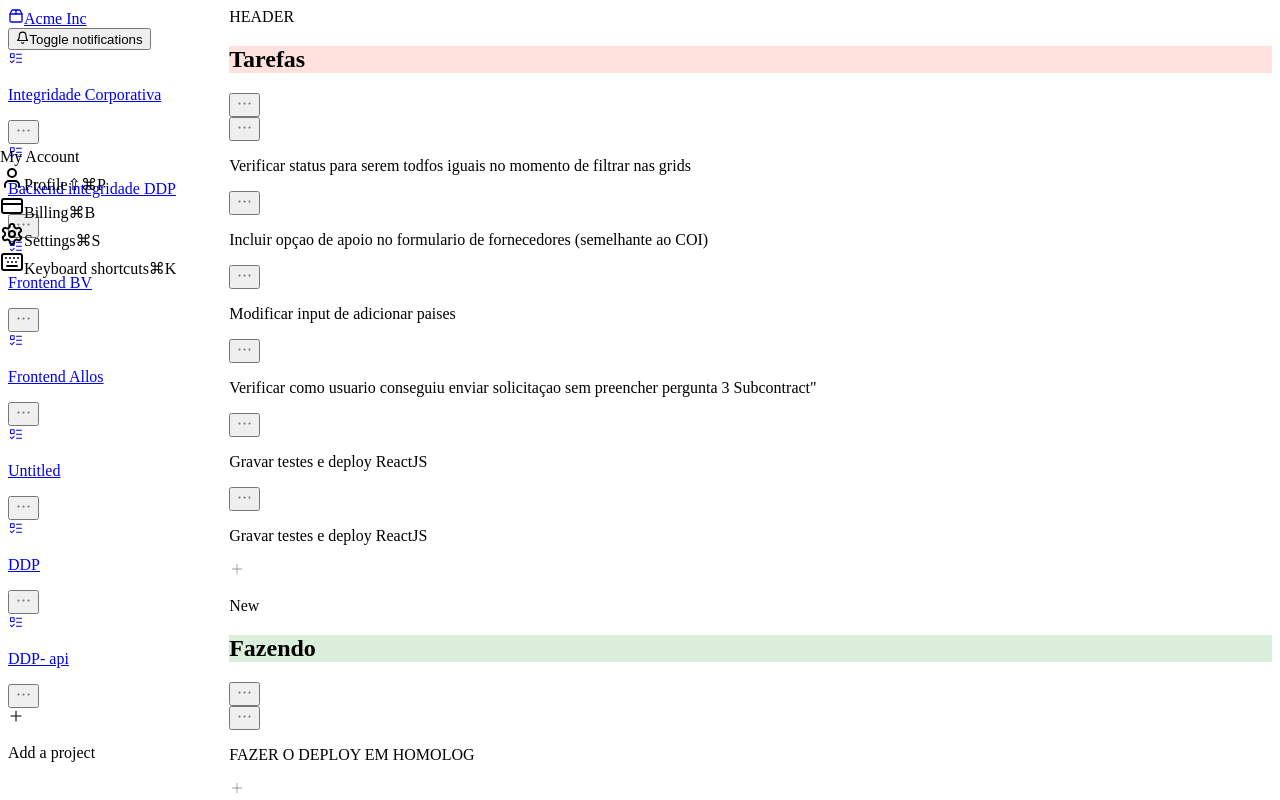
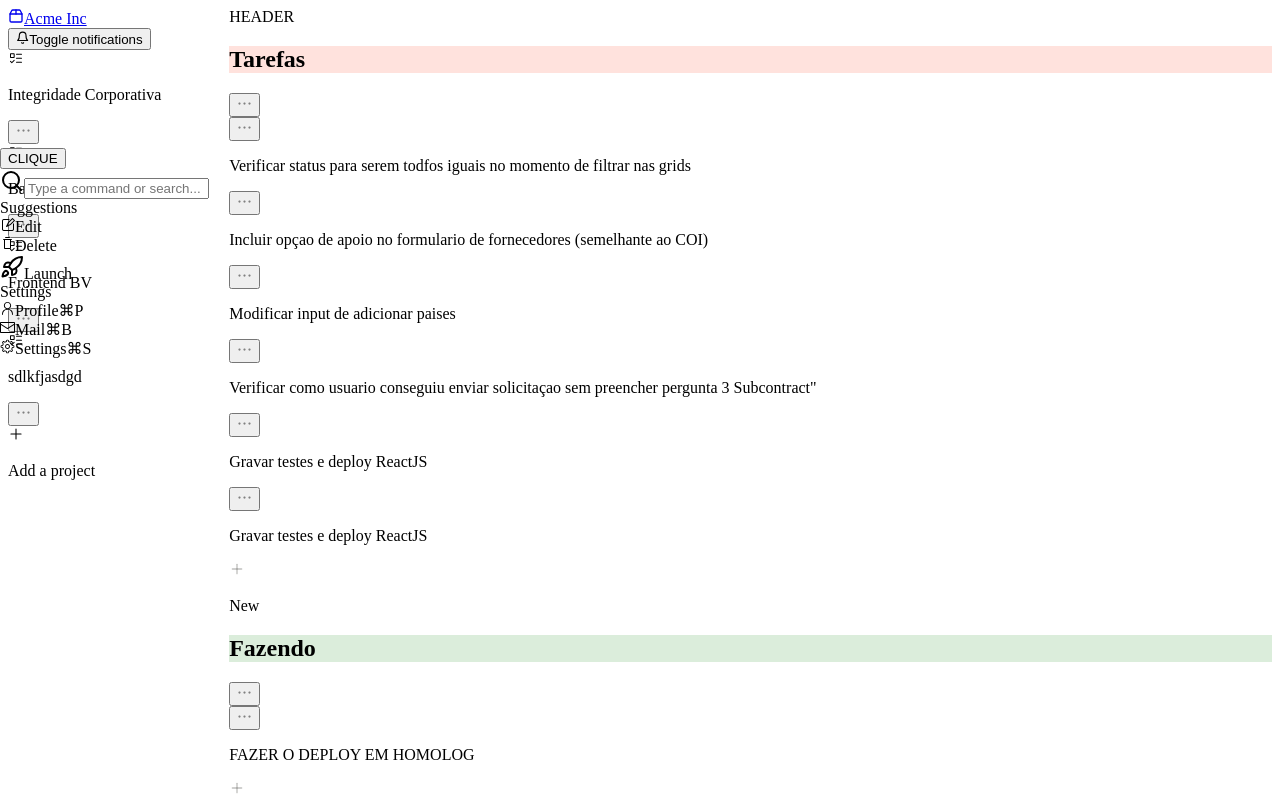
Before and after one commit to rodolfo-code/rotion-app, a Next.js app: page /workspace/1 in a window 1280 px wide. Both pictures are taken after a click on the button 23 px from the left and 132 px from the top of the page. Shown: the top 800 px of the page. Built offline with nearby package versions, Linux system fonts and the light colour scheme; data requests are answered from the project's data file.

Commit message:
adicionando e removendo projetos

```diff
--- a/app/actions/createProject.ts
+++ /dev/null
@@ -1,30 +0,0 @@
-import api from "@/services/axiosConfig";
-import { revalidatePath } from "next/cache";
-import { redirect } from "next/navigation";
-import { z } from "zod";
-
-const FormProjectSchema = z.object({
-  userId: z.string(),
-  id: z.string(),
-  title: z.string(),
-  description: z.string(),
-  icon: z.string(),
-});
-
-const CreateProject = FormProjectSchema.omit({ id: true });
-
-export async function createProject(formData: FormData) {
-  try {
-    await api.post("/projects", {
-      userId: formData.get("userId"),
-      title: formData.get("title") ?? "Untitled",
-      description: formData.get("description") ?? "",
-      icon: formData.get("icon") ?? "",
-    });
-  } catch (error) {
-    return {
-      message: "Database Error: Failed to Create Invoice.",
-      error,
-    };
-  }
-}
--- a/app/components/navLink/index.tsx
+++ b/app/components/navLink/index.tsx
@@ -3,35 +3,14 @@
 import { Button } from "@/components/ui/button";
 import clsx from "clsx";
 import Link from "next/link";
-import { usePathname, useRouter } from "next/navigation";
-import React, { useCallback, useState } from "react";
-import { IconType } from "react-icons";
+import { usePathname } from "next/navigation";
 
 import { GoTasklist } from "react-icons/go";
 import { RxDotsHorizontal } from "react-icons/rx";
 
-import * as Cmd from "@/components/ui/command";
 import { EnvelopeClosedIcon, GearIcon, Pencil2Icon, PersonIcon, TrashIcon } from "@radix-ui/react-icons";
-import { Popover, PopoverContent, PopoverTrigger } from "@/components/ui/popover";
-import { CardMenu } from "@/app/workspace/components/CardMenu";
 
-import {
-  Cloud,
-  CreditCard,
-  Github,
-  Keyboard,
-  LifeBuoy,
-  LogOut,
-  Mail,
-  MessageSquare,
-  Plus,
-  PlusCircle,
-  RocketIcon,
-  Settings,
-  User,
-  UserPlus,
-  Users,
-} from "lucide-react";
+import { RocketIcon } from "lucide-react";
 
 import {
   Command,
@@ -44,23 +23,11 @@ import {
   CommandShortcut,
 } from "@/components/ui/command";
 
-import {
-  DropdownMenu,
-  DropdownMenuContent,
-  DropdownMenuGroup,
-  DropdownMenuItem,
-  DropdownMenuLabel,
-  DropdownMenuPortal,
-  DropdownMenuSeparator,
-  DropdownMenuShortcut,
-  DropdownMenuSub,
-  DropdownMenuSubContent,
-  DropdownMenuSubTrigger,
-  DropdownMenuTrigger,
-} from "@/components/ui/dropdown-menu";
+import { DropdownMenu, DropdownMenuContent, DropdownMenuTrigger } from "@/components/ui/dropdown-menu";
+import { deleteProject } from "@/services/ProjectService/deleteProject";
 
 interface NavLinkProps {
-  id: string;
+  projectId: string;
   href: string;
   title: string;
   icon: keyof typeof icons;
@@ -70,25 +37,29 @@ let icons = {
   goTasklist: GoTasklist,
 };
 
-export default function NavLink({ href, title, icon, id }: NavLinkProps) {
+export default function NavLink({ href, title, icon, projectId }: NavLinkProps) {
   const pathname = usePathname();
-  // const router = useRouter();
+  let currentRoute = pathname;
 
-  function handleDeleteProject({ id }: { id: string }) {}
+  async function handleDeleteProject(id: string) {
+    let shouldRedirect = currentRoute.includes(projectId);
+    await deleteProject(id, shouldRedirect);
+  }
 
   const IconComponent = icons[icon];
 
   return (
+    <>
       <Link
         href={`/workspace/${href}`}
         className={clsx(
-        "group relative flex items-start gap-x-3 rounded-md py-1.5 px-2 text-sm leading-6 font-medium text-gray-600 hover:bg-gray-100 hover:text-black whitespace-nowrap overflow-hidden text-ellipsis cursor-pointer",
+          "group relative z-10 flex items-start gap-x-3 rounded-md py-1.5 px-2 text-sm leading-6 font-medium text-gray-600 hover:bg-gray-100 hover:text-black whitespace-nowrap overflow-hidden text-ellipsis cursor-pointer",
           {
             "bg-gray-100 text-gray-950": pathname === `/workspace/${href}`,
           }
         )}
-    >
-      <div className="group flex justify-between w-full">
+      ></Link>
+      <div className="z-40 group flex justify-between w-full">
         <div className="flex gap-x-3">
           <IconComponent className="h-4 w-4" />
           <p className="text-xs">{title}</p>
@@ -106,33 +77,52 @@ export default function NavLink({ href, title, icon, id }: NavLinkProps) {
             </Button>
           </DropdownMenuTrigger>
           <DropdownMenuContent className="w-56">
-            <DropdownMenuLabel>My Account</DropdownMenuLabel>
-            <DropdownMenuSeparator />
-            <DropdownMenuGroup>
-              <DropdownMenuItem>
-                <User className="mr-2 h-4 w-4" />
+            <form action={() => handleDeleteProject(projectId)}>
+              <button>CLIQUE</button>
+            </form>
+            <Command className="">
+              <CommandInput placeholder="Type a command or search..." />
+              <CommandList>
+                <CommandEmpty>No results found.</CommandEmpty>
+                <CommandGroup heading="Suggestions">
+                  <CommandItem className="">
+                    <Pencil2Icon className="mr-2 h-4 w-4" />
+                    <span>Edit</span>
+                  </CommandItem>
+                  <CommandItem>
+                    <form action={() => handleDeleteProject(projectId)}>
+                      <TrashIcon className="mr-2 h-4 w-4" onClick={() => handleDeleteProject(projectId)} />
+                      <span>Delete</span>
+                    </form>
+                  </CommandItem>
+                  <CommandItem>
+                    <RocketIcon className="mr-2 h-4 w-4" />
+                    <span>Launch</span>
+                  </CommandItem>
+                </CommandGroup>
+                <CommandSeparator />
+                <CommandGroup heading="Settings">
+                  <CommandItem>
+                    <PersonIcon className="mr-2 h-4 w-4" />
                     <span>Profile</span>
-                <DropdownMenuShortcut>⇧⌘P</DropdownMenuShortcut>
-              </DropdownMenuItem>
-              <DropdownMenuItem>
-                <CreditCard className="mr-2 h-4 w-4" />
-                <span>Billing</span>
-                <DropdownMenuShortcut>⌘B</DropdownMenuShortcut>
-              </DropdownMenuItem>
-              <DropdownMenuItem>
-                <Settings className="mr-2 h-4 w-4" />
+                    <CommandShortcut>⌘P</CommandShortcut>
+                  </CommandItem>
+                  <CommandItem>
+                    <EnvelopeClosedIcon className="mr-2 h-4 w-4" />
+                    <span>Mail</span>
+                    <CommandShortcut>⌘B</CommandShortcut>
+                  </CommandItem>
+                  <CommandItem>
+                    <GearIcon className="mr-2 h-4 w-4" />
                     <span>Settings</span>
-                <DropdownMenuShortcut>⌘S</DropdownMenuShortcut>
-              </DropdownMenuItem>
-              <DropdownMenuItem>
-                <Keyboard className="mr-2 h-4 w-4" />
-                <span>Keyboard shortcuts</span>
-                <DropdownMenuShortcut>⌘K</DropdownMenuShortcut>
-              </DropdownMenuItem>
-            </DropdownMenuGroup>
+                    <CommandShortcut>⌘S</CommandShortcut>
+                  </CommandItem>
+                </CommandGroup>
+              </CommandList>
+            </Command>
           </DropdownMenuContent>
         </DropdownMenu>
       </div>
-    </Link>
+    </>
   );
 }
--- a/app/components/sidebar/Sidebar.tsx
+++ b/app/components/sidebar/Sidebar.tsx
@@ -1,15 +1,10 @@
 "use server";
 
-import React from "react";
 import Link from "next/link";
+import { LuBell, LuPackage2 } from "react-icons/lu";
+import ContentAddPopover from "../../../components/ContentAddPopover";
 import NavLink from "../navLink";
-import { LuPackage2, LuBell } from "react-icons/lu";
-import { RxPlus } from "react-icons/rx";
-import getProjects from "@/services/ProjectService/getProjects";
-import clsx from "clsx";
-import { createProject } from "@/app/actions/createProject";
-import ContentAddPopover from "../../../components/ContentAddPopover";
-import { revalidatePath } from "next/cache";
+import { getProjects } from "@/services/ProjectService/getProjects";
 
 export default async function Sidebar() {
   const data = await getProjects();
@@ -30,7 +25,7 @@ export default async function Sidebar() {
         <div className="flex-1 overflow-auto py-2">
           <nav className="grid items-start px-1.5 text-sm font-medium gap-px">
             {data.map(({ id, icon, title }) => (
-              <NavLink key={title} href={id} id={id} title={title} icon={"goTasklist"} />
+              <NavLink key={title} href={id} projectId={id} title={title} icon={"goTasklist"} />
             ))}
             <ContentAddPopover />
           </nav>
--- a/app/types/index.ts
+++ b/app/types/index.ts
@@ -25,3 +25,8 @@ export interface Board {
   creatable: boolean;
   cards: Card[];
 }
+
+export interface ProjectError {
+  message: string;
+  error: any;
+}
--- a/app/workspace/components/CardMenu.tsx
+++ b/app/workspace/components/CardMenu.tsx
@@ -1,19 +1,7 @@
-import { EnvelopeClosedIcon, GearIcon, Pencil2Icon, PersonIcon, RocketIcon, TrashIcon } from "@radix-ui/react-icons";
-import {
-  DropdownMenu,
-  DropdownMenuContent,
-  DropdownMenuGroup,
-  DropdownMenuItem,
-  DropdownMenuLabel,
-  DropdownMenuPortal,
-  DropdownMenuSeparator,
-  DropdownMenuShortcut,
-  DropdownMenuSub,
-  DropdownMenuSubContent,
-  DropdownMenuSubTrigger,
-  DropdownMenuTrigger,
-} from "@/components/ui/dropdown-menu";
+import { DropdownMenu, DropdownMenuContent, DropdownMenuTrigger } from "@/components/ui/dropdown-menu";
+import { GearIcon, Pencil2Icon, RocketIcon, TrashIcon } from "@radix-ui/react-icons";
 
+import { Button } from "@/components/ui/button";
 import {
   Command,
   CommandEmpty,
@@ -24,10 +12,7 @@ import {
   CommandSeparator,
   CommandShortcut,
 } from "@/components/ui/command";
-import { useEffect, useRef, useState } from "react";
-import { Button } from "@/components/ui/button";
 import { RxDotsHorizontal } from "react-icons/rx";
-import { CreditCard, Keyboard, Settings, User } from "lucide-react";
 
 export function CardMenu({ onClose }: any) {
   return (
@@ -41,31 +26,35 @@ export function CardMenu({ onClose }: any) {
           <RxDotsHorizontal color="gray" size={15} className="self-center" />
         </Button>
       </DropdownMenuTrigger>
-      <DropdownMenuContent className="w-56">
-        <DropdownMenuLabel>My Account</DropdownMenuLabel>
-        <DropdownMenuSeparator />
-        <DropdownMenuGroup>
-          <DropdownMenuItem>
-            <User className="mr-2 h-4 w-4" />
-            <span>Profile</span>
-            <DropdownMenuShortcut>⇧⌘P</DropdownMenuShortcut>
-          </DropdownMenuItem>
-          <DropdownMenuItem>
-            <CreditCard className="mr-2 h-4 w-4" />
-            <span>Billing</span>
-            <DropdownMenuShortcut>⌘B</DropdownMenuShortcut>
-          </DropdownMenuItem>
-          <DropdownMenuItem>
-            <Settings className="mr-2 h-4 w-4" />
-            <span>Settings</span>
-            <DropdownMenuShortcut>⌘S</DropdownMenuShortcut>
-          </DropdownMenuItem>
-          <DropdownMenuItem>
-            <Keyboard className="mr-2 h-4 w-4" />
-            <span>Keyboard shortcuts</span>
-            <DropdownMenuShortcut>⌘K</DropdownMenuShortcut>
-          </DropdownMenuItem>
-        </DropdownMenuGroup>
+      <DropdownMenuContent align="start" className="w-56 " side="right">
+        <Command className="">
+          <CommandInput placeholder="Type a command or search..." />
+          <CommandList>
+            <CommandEmpty>No results found.</CommandEmpty>
+            <CommandGroup heading="Suggestions">
+              <CommandItem className="">
+                <Pencil2Icon className="mr-2 h-4 w-4" />
+                <span>Edit</span>
+              </CommandItem>
+              <CommandItem>
+                <TrashIcon className="mr-2 h-4 w-4" />
+                <span>Delete</span>
+              </CommandItem>
+              <CommandItem>
+                <RocketIcon className="mr-2 h-4 w-4" />
+                <span>Launch</span>
+              </CommandItem>
+            </CommandGroup>
+            <CommandSeparator />
+            <CommandGroup heading="Settings">
+              <CommandItem>
+                <GearIcon className="mr-2 h-4 w-4" />
+                <span>Settings</span>
+                <CommandShortcut>⌘S</CommandShortcut>
+              </CommandItem>
+            </CommandGroup>
+          </CommandList>
+        </Command>
       </DropdownMenuContent>
     </DropdownMenu>
   );
--- /dev/null
+++ b/services/ProjectService/createProject.ts
@@ -0,0 +1,22 @@
+"use server";
+
+import api from "@/services/axiosConfig";
+import { revalidatePath } from "next/cache";
+
+export async function createProject(formData: FormData): Promise<any> {
+  try {
+    await api.post("/projects", {
+      userId: formData.get("userId"),
+      title: formData.get("title") ?? "Untitled",
+      description: formData.get("description") ?? "",
+      icon: formData.get("icon") ?? "",
+    });
+  } catch (error) {
+    return {
+      message: "Database Error: Failed to Create Project.",
+      error,
+    };
+  }
+
+  revalidatePath("/workspace");
+}
--- /dev/null
+++ b/services/ProjectService/deleteProject.ts
@@ -0,0 +1,23 @@
+"use server";
+
+import { ProjectError } from "@/app/types";
+import api from "@/services/axiosConfig";
+import { revalidatePath } from "next/cache";
+import { redirect } from "next/navigation";
+
+export async function deleteProject(projectId: string, shouldRedirect: boolean): Promise<void | ProjectError> {
+  const url = `/projects/${projectId}`;
+
+  try {
+    await api.delete(url);
+  } catch (error) {
+    return {
+      message: "Database Error: Failed to Create Project.",
+      error,
+    };
+  }
+  revalidatePath("/workspace");
+  if (shouldRedirect) {
+    redirect("/workspace");
+  }
+}
--- a/utils/db.json
+++ b/utils/db.json
@@ -19,29 +19,9 @@
       "emoji": ""
     },
     {
-      "id": "10cdc08b-1874-4bea-ab7d-b5ddf08b4893",
-      "title": "Frontend Allos",
-      "description": "",
-      "emoji": ""
-    },
-    {
-      "id": "1603",
+      "id": "d1d7",
       "userId": null,
-      "title": "Untitled",
-      "description": "",
-      "icon": ""
-    },
-    {
-      "id": "43c2",
-      "userId": null,
-      "title": "DDP",
-      "description": "",
-      "icon": ""
-    },
-    {
-      "id": "c45c",
-      "userId": null,
-      "title": "DDP- api",
+      "title": "sdlkfjasdgd",
       "description": "",
       "icon": ""
     }
```
Also changed, not shown: components/ContentAddPopover.tsx (+7 -14 lines), services/ProjectService/getProjects.ts (+5 -4 lines). Lines whose indentation alone changed are shown as unchanged.
